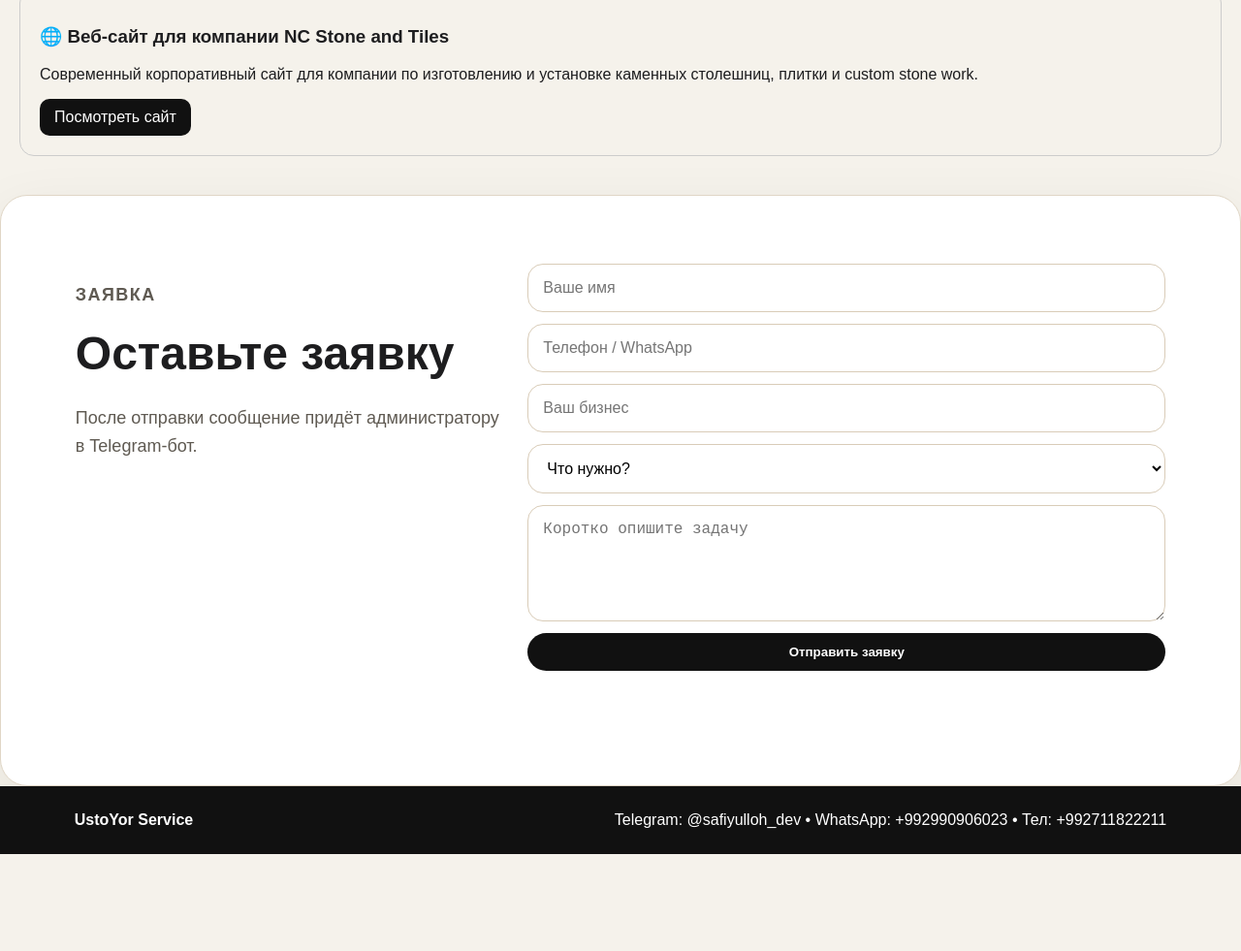
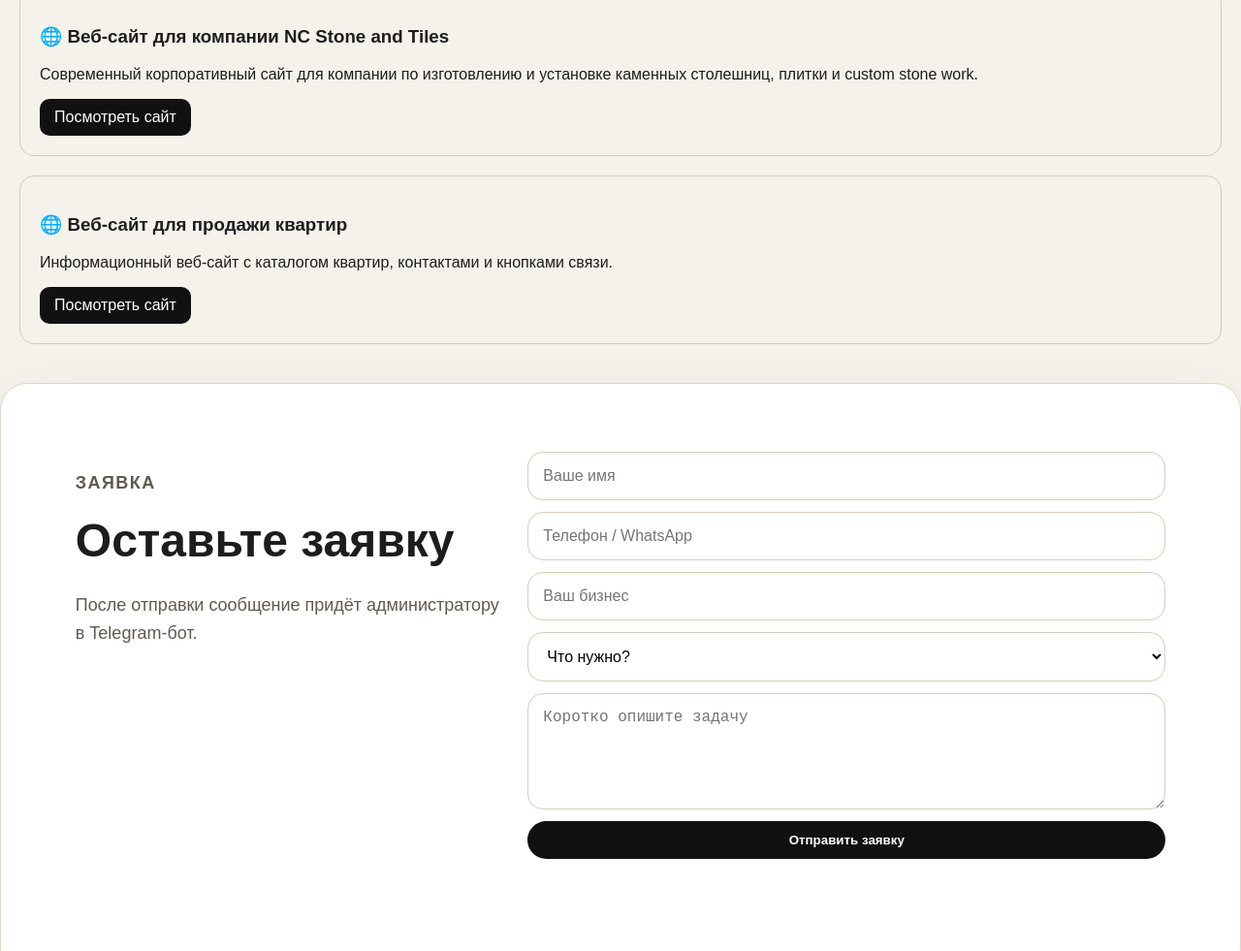
Before and after one commit to SafiullohMirzoev/my_vebsite_frontend_backend, a website: page index.html in a window 1280 px wide. Shown: the part 3001-3982 px from the top of the page at 97% size. Before the commit the page ends 3882 px from the top, so only its background shows below. Drawn offline with Linux system fonts and the light colour scheme; no server answers.

Commit message:
Add real estate website section to index.html
Added a new section for a real estate website with a description and a link.

```diff
--- a/index.html
+++ b/index.html
@@ -103,6 +103,24 @@
       </a>
     </div>
 
+
+     <div style="border:1px solid #ccc; padding:20px; border-radius:15px;">
+    <h3>🌐 Веб-сайт для продажи квартир </h3>
+<p>
+ Информационный веб-сайт с каталогом квартир,
+        контактами и кнопками связи.
+</p>
+
+      <a href="http://178.104.103.39:3000/"
+         target="_blank"
+         style="display:inline-block;padding:10px 15px;
+         background:#111;color:white;
+         border-radius:10px;text-decoration:none;">
+         Посмотреть сайт
+      </a>
+    </div>
+
+
   </div>
 </section>
 
```
